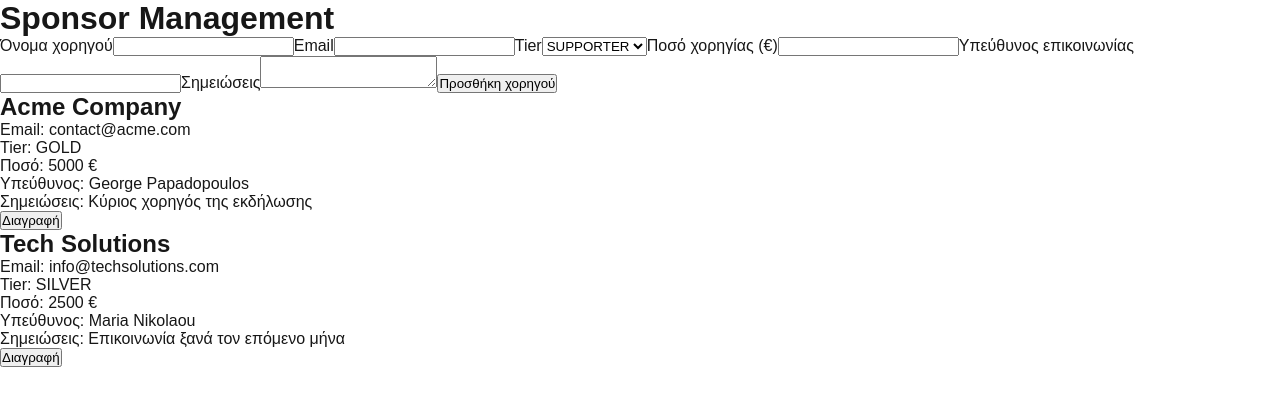
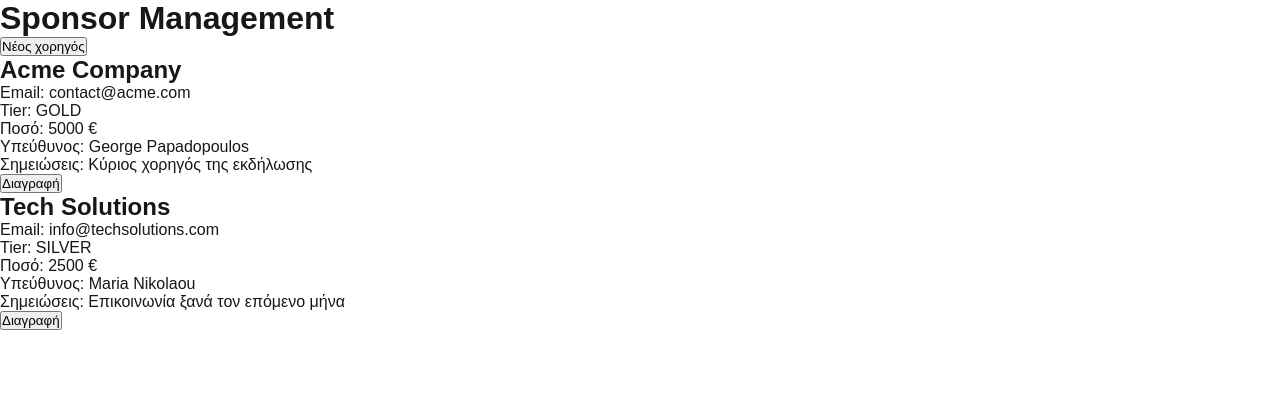
Before and after one commit to XM-George/arist-project, a Next.js app: page / in a window 1280 px wide. Shown: the top 406 px of the page. Built offline with nearby package versions, Linux system fonts and the light colour scheme.

Commit message:
Toggle sponsor form visibility

```diff
--- a/src/app/page.tsx
+++ b/src/app/page.tsx
@@ -27,6 +27,8 @@
         },
     ]);
 
+    const [isFormOpen, setIsFormOpen] = useState(false);
+
     function handleDelete(id: number) {
         setSponsors(
             sponsors.filter((sponsor) => sponsor.id !== id)
@@ -41,7 +43,13 @@
         <main>
             <h1>Sponsor Management</h1>
 
-            <SponsorForm onAdd={handleAdd} />
+            <button onClick={() => setIsFormOpen(!isFormOpen)}>
+                {isFormOpen ? "Ακύρωση" : "Νέος χορηγός"}
+            </button>
+
+            {isFormOpen && (
+                <SponsorForm onAdd={handleAdd} />
+            )}
 
             {sponsors.map((sponsor) => (
                 <SponsorCard
```
